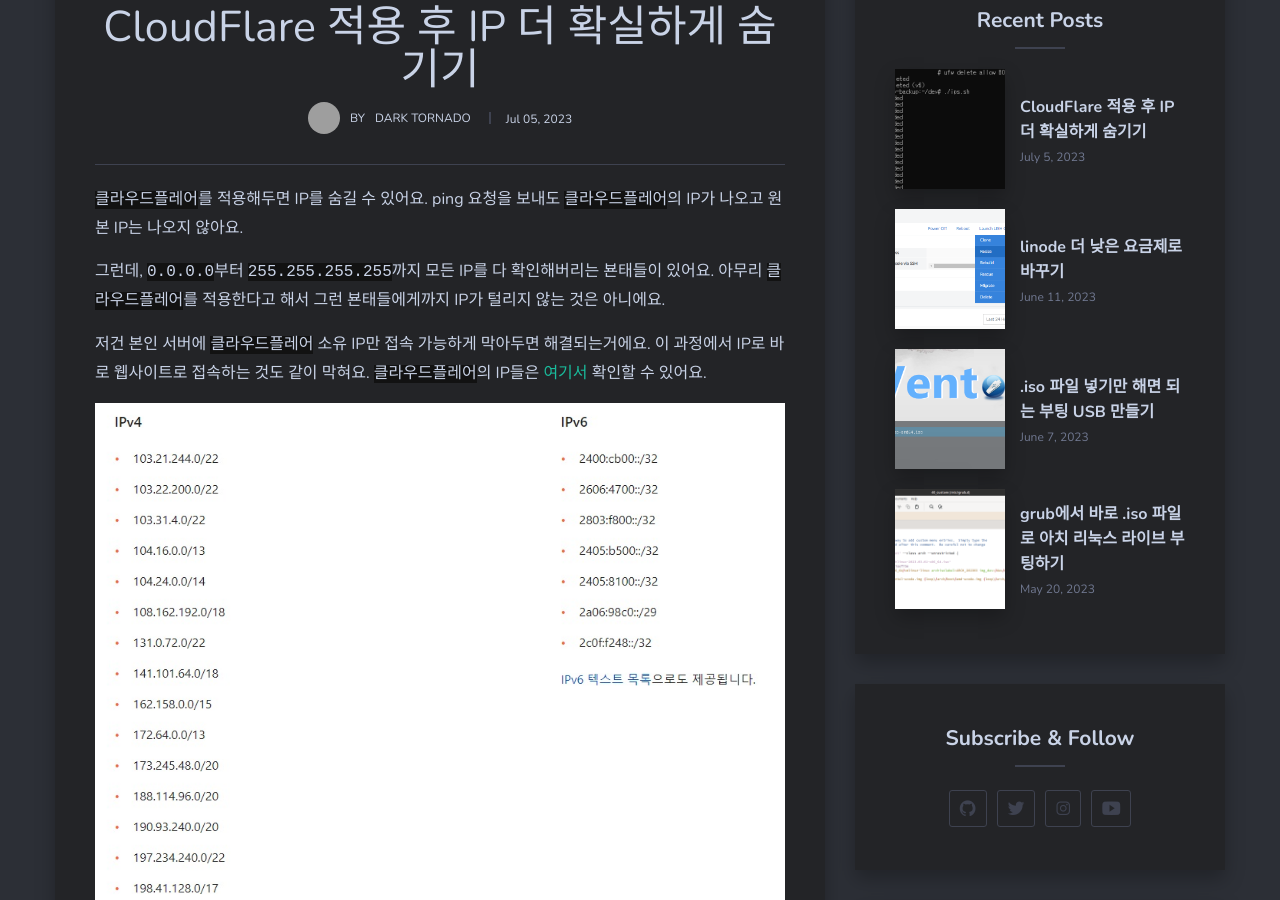
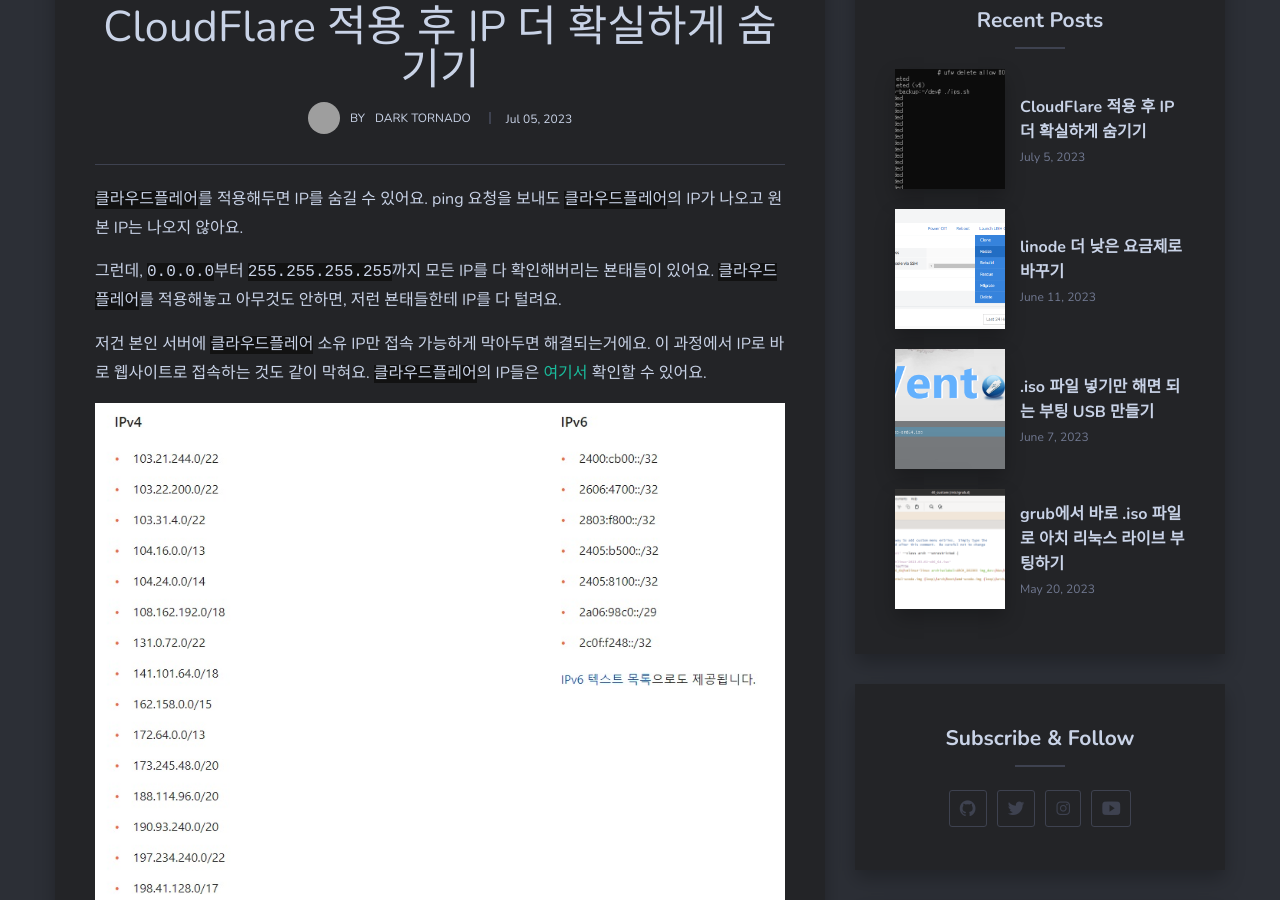
Before and after one commit to DarkTornado/blog, a Jekyll site: the page built from _posts/2023-07-06-cloudflare-ip-whitelist.md, in a window 1280 px wide and 900 px high, scrolled down 474 px. Built offline with Jekyll 4.4.1, drawn with Linux system fonts in a browser that asks for light colours; nearby versions of some CDN libraries; grey boxes are pictures that could not be loaded.

Commit message:
Update 2023-07-06-cloudflare-ip-whitelist.md

```diff
--- a/_posts/2023-07-06-cloudflare-ip-whitelist.md
+++ b/_posts/2023-07-06-cloudflare-ip-whitelist.md
@@ -9,7 +9,8 @@
 
 `클라우드플레어`를 적용해두면 IP를 숨길 수 있어요. ping 요청을 보내도 `클라우드플레어`의 IP가 나오고 원본 IP는 나오지 않아요.
 
-그런데, `0.0.0.0`부터 `255.255.255.255`까지 모든 IP를 다 확인해버리는 뵨태들이 있어요. 아무리 `클라우드플레어`를 적용한다고 해서 그런 뵨태들에게까지 IP가 털리지 않는 것은 아니에요.
+그런데, `0.0.0.0`부터 `255.255.255.255`까지 모든 IP를 다 확인해버리는 뵨태들이 있어요.
+`클라우드플레어`를 적용해놓고 아무것도 안하면, 저런 뵨태들한테 IP를 다 털려요.
 
 저건 본인 서버에 `클라우드플레어` 소유 IP만 접속 가능하게 막아두면 해결되는거에요. 이 과정에서 IP로 바로 웹사이트로 접속하는 것도 같이 막혀요.
 `클라우드플레어`의 IP들은 [여기서](https://cloudflare.com/ips) 확인할 수 있어요.
```
